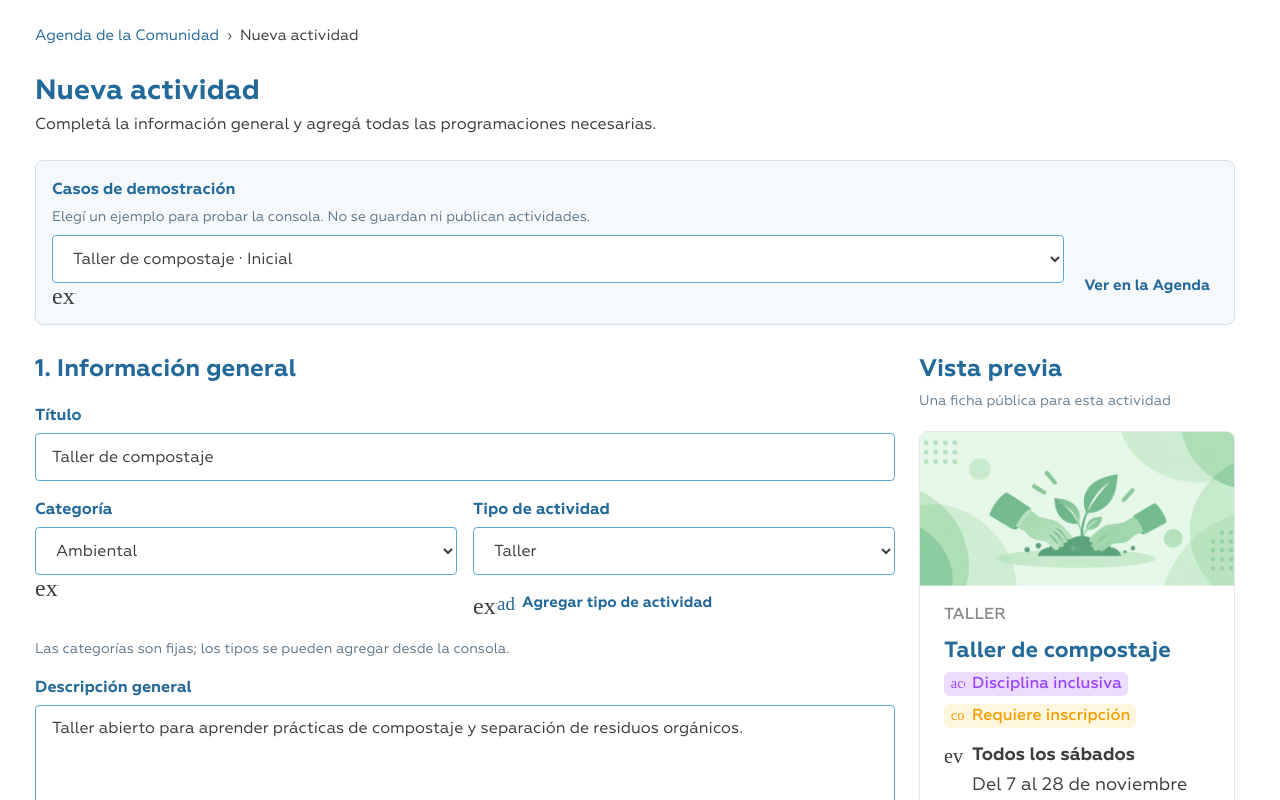
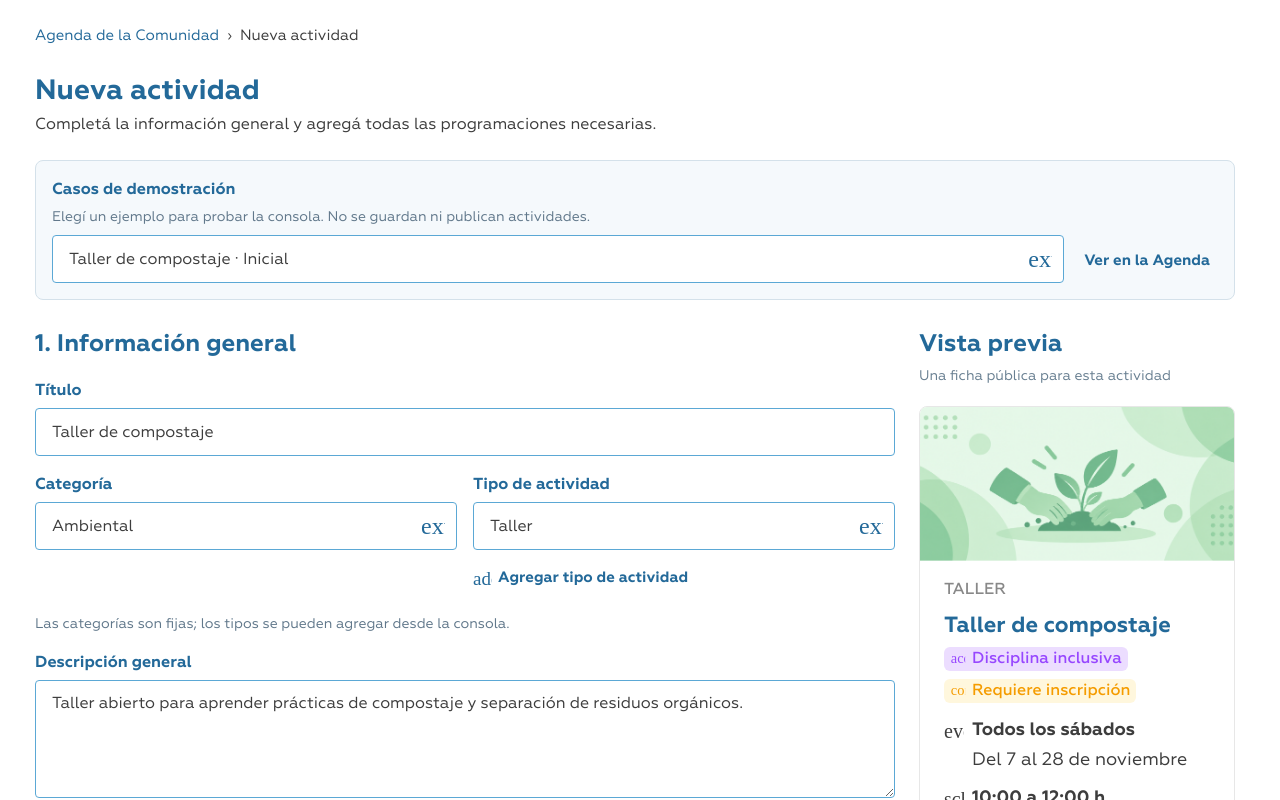
Before and after one commit to SantiagoM96/mlz-muni, a React (Vite) app: page /agenda-de-la-comunidad/consola-preview in a window 1280 px wide. Shown: the top 800 px of the page. Built offline with nearby package versions, Linux system fonts and the light colour scheme; a web font is replaced by a local one.

Commit message:
style(console): standardize chevron, focus and native select anatomy with MLZ tokens

```diff
--- a/src/modules/agenda/consolePreview/console-design-system.css
+++ b/src/modules/agenda/consolePreview/console-design-system.css
@@ -39,3 +39,27 @@
 .mlz-console .console-action-danger{color:#b5444b}
 .mlz-console .console-action-danger:hover:not(:disabled){background:#fff0f0}
 @media(max-width:639px){.mlz-console .console-modal{border-radius:var(--mlz-radius-2xl) var(--mlz-radius-2xl) 0 0}}
+
+/* Select real + ícono Google Material Symbols: evita flechas nativas negras.
+   Se conserva la navegación y selección por teclado del <select> real. */
+.mlz-console .console-select-wrap{display:block;position:relative;min-width:0;width:100%}
+.mlz-console .console-select-native{
+ display:block;
+ width:100%;
+ appearance:none;
+ -webkit-appearance:none;
+ padding-right:40px;
+ cursor:pointer;
+}
+.mlz-console .console-select-chevron{
+ position:absolute;
+ top:50%;right:12px;
+ transform:translateY(-50%);
+ color:var(--console-primary);
+ pointer-events:none;
+ transition:transform .16s,color .16s;
+}
+.mlz-console .console-select-wrap:focus-within .console-select-chevron{color:var(--console-info)}
+/* Selector nativo: evita barras falsas y conserva el listado propio del SO. */
+.mlz-console select option{background:#fff;color:var(--console-text)}
+.mlz-console select option:checked{background:var(--console-info);color:#fff}
```
